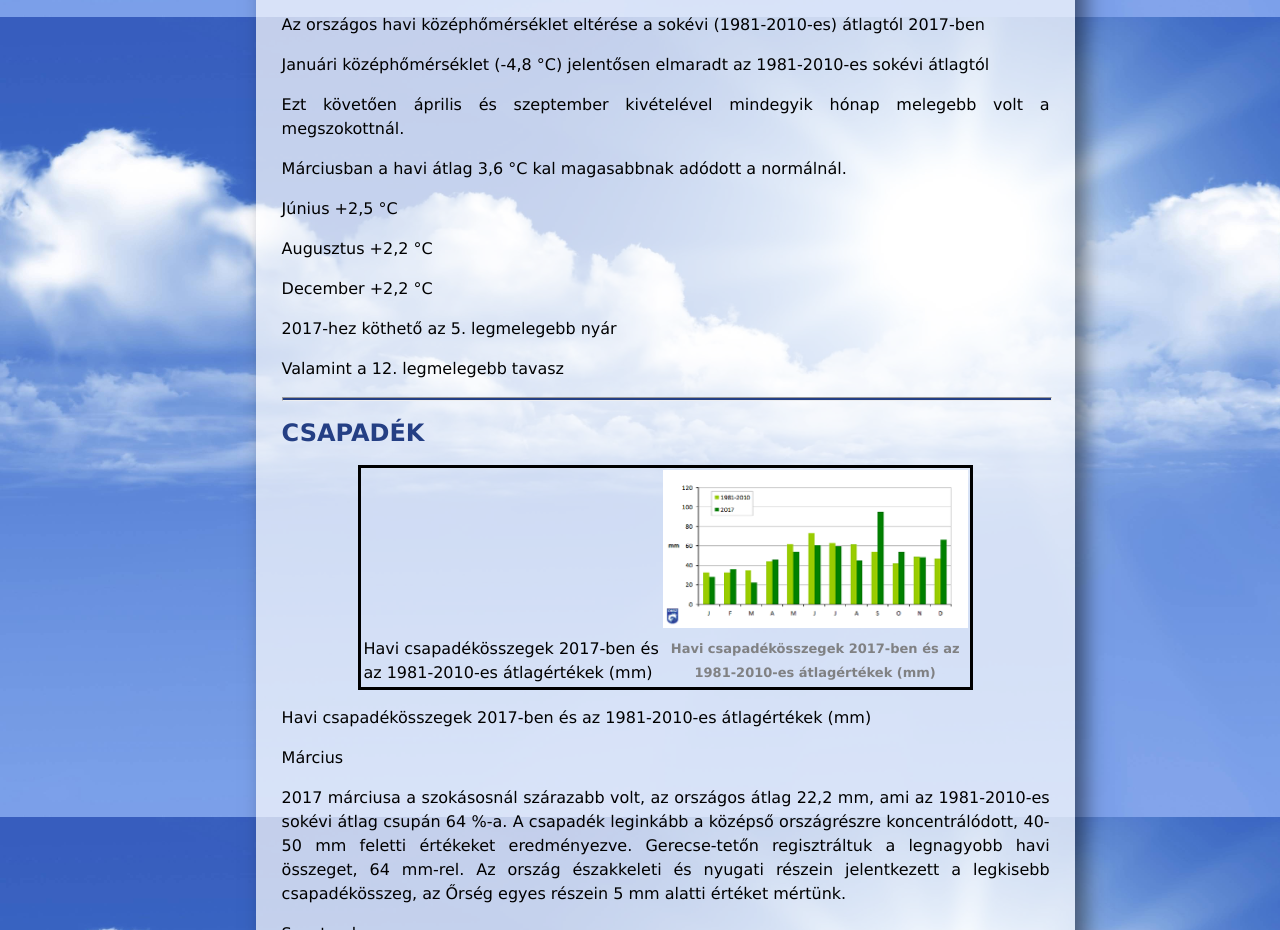
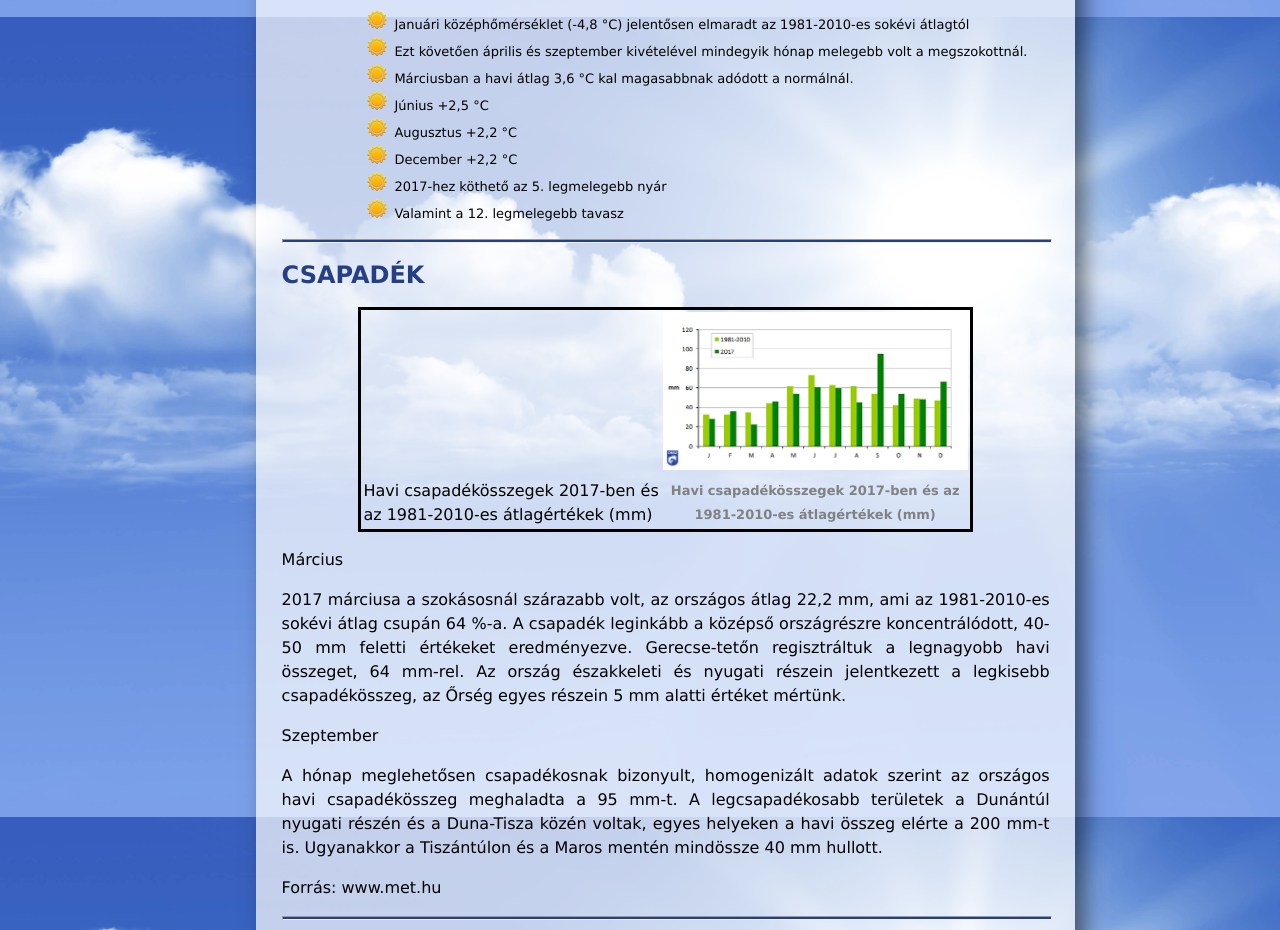
Before and after one commit to DPKRig0/idojaras_git_dolgozat_RigoNorbert, a plain HTML site: page index.html in a window 1280 px wide. Shown: the part 783-1713 px from the top of the page. Drawn offline with Linux system fonts and the light colour scheme.

Commit message:
13, feladat

```diff
--- a/ido.css
+++ b/ido.css
@@ -71,3 +71,6 @@ text-transform: uppercase;}
 	color:  #808183;
 	font-weight: bold;
 }
+li{
+	list-style-image: url(nap.png);
+	margin-left: 10%;
--- a/index.html
+++ b/index.html
@@ -27,16 +27,17 @@
     </tr>
 </table>
 
-<p>Az országos havi középhőmérséklet eltérése a sokévi (1981-2010-es) átlagtól 2017-ben</p>
 
-<p>Januári középhőmérséklet (-4,8 °C) jelentősen elmaradt az 1981-2010-es sokévi átlagtól</p>
-<p>Ezt követően április és szeptember kivételével mindegyik hónap melegebb volt a megszokottnál.</p>
-<p>Márciusban a havi átlag 3,6 °C kal magasabbnak adódott a normálnál.</p>
-<p>Június +2,5 °C</p>
-<p>Augusztus +2,2 °C</p>
-<p>December +2,2 °C</p>
-<p>2017-hez köthető az 5. legmelegebb nyár</p>
-<p>Valamint a 12. legmelegebb tavasz</p>
+<ul>
+    <li>Januári középhőmérséklet (-4,8 °C) jelentősen elmaradt az 1981-2010-es sokévi átlagtól</li>
+    <li>Ezt követően április és szeptember kivételével mindegyik hónap melegebb volt a megszokottnál.</li>
+    <li>Márciusban a havi átlag 3,6 °C kal magasabbnak adódott a normálnál.</li>
+    <li>Június +2,5 °C</li>
+    <li>Augusztus +2,2 °C</li>
+    <li>December +2,2 °C</li>
+    <li>2017-hez köthető az 5. legmelegebb nyár</li>
+    <li>Valamint a 12. legmelegebb tavasz</li>
+    </ul>
 <hr>
 <h2>Csapadék</h2>
 <table>
@@ -49,7 +50,6 @@
         <td class="szurke">Havi csapadékösszegek 2017-ben és az 1981-2010-es átlagértékek (mm)</td>
     </tr>
 </table>
-<p>Havi csapadékösszegek 2017-ben és az 1981-2010-es átlagértékek (mm)</p>
 
 <p>Március</p>
 <p>2017 márciusa a szokásosnál szárazabb volt, az országos átlag 22,2 mm, ami az 1981-2010-es sokévi átlag csupán 64 %-a. A csapadék leginkább a középső országrészre koncentrálódott, 40-50 mm feletti értékeket eredményezve. Gerecse-tetőn regisztráltuk a legnagyobb havi összeget, 64 mm-rel. Az ország északkeleti és nyugati részein jelentkezett a legkisebb csapadékösszeg, az Őrség egyes részein 5 mm alatti értéket mértünk.</p>
```
